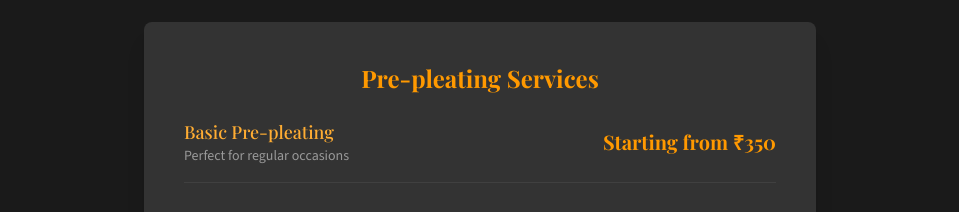
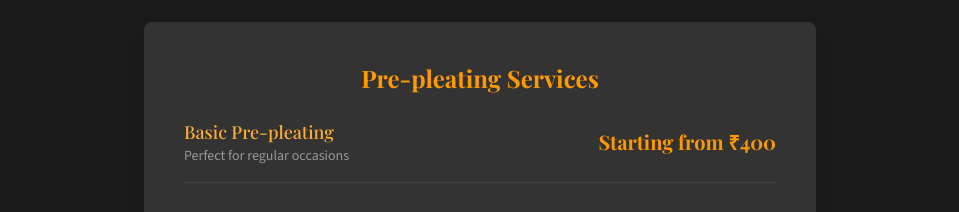
Before and after one commit to JayanthiBoutique/JayanthiBoutiqueServices, a React (Vite) app: page / in a window 1280 px wide. Shown: the part 2300-2512 px from the top of the page, without its empty margins (160-1119 px from the left). Built offline with nearby package versions, Linux system fonts and the light colour scheme; a web font is replaced by a local one.

Commit message:
Update PricingSection.tsx

```diff
--- a/src/components/Pricing/PricingSection.tsx
+++ b/src/components/Pricing/PricingSection.tsx
@@ -26,7 +26,7 @@ const PricingSection: React.FC = () => {
                   <p className="text-dark-700 text-sm">Perfect for regular occasions</p>
                 </div>
                 <div className="text-gold-500 font-serif text-xl font-bold">
-                  Starting from ₹350
+                  Starting from ₹400
                 </div>
               </div>
 
```
